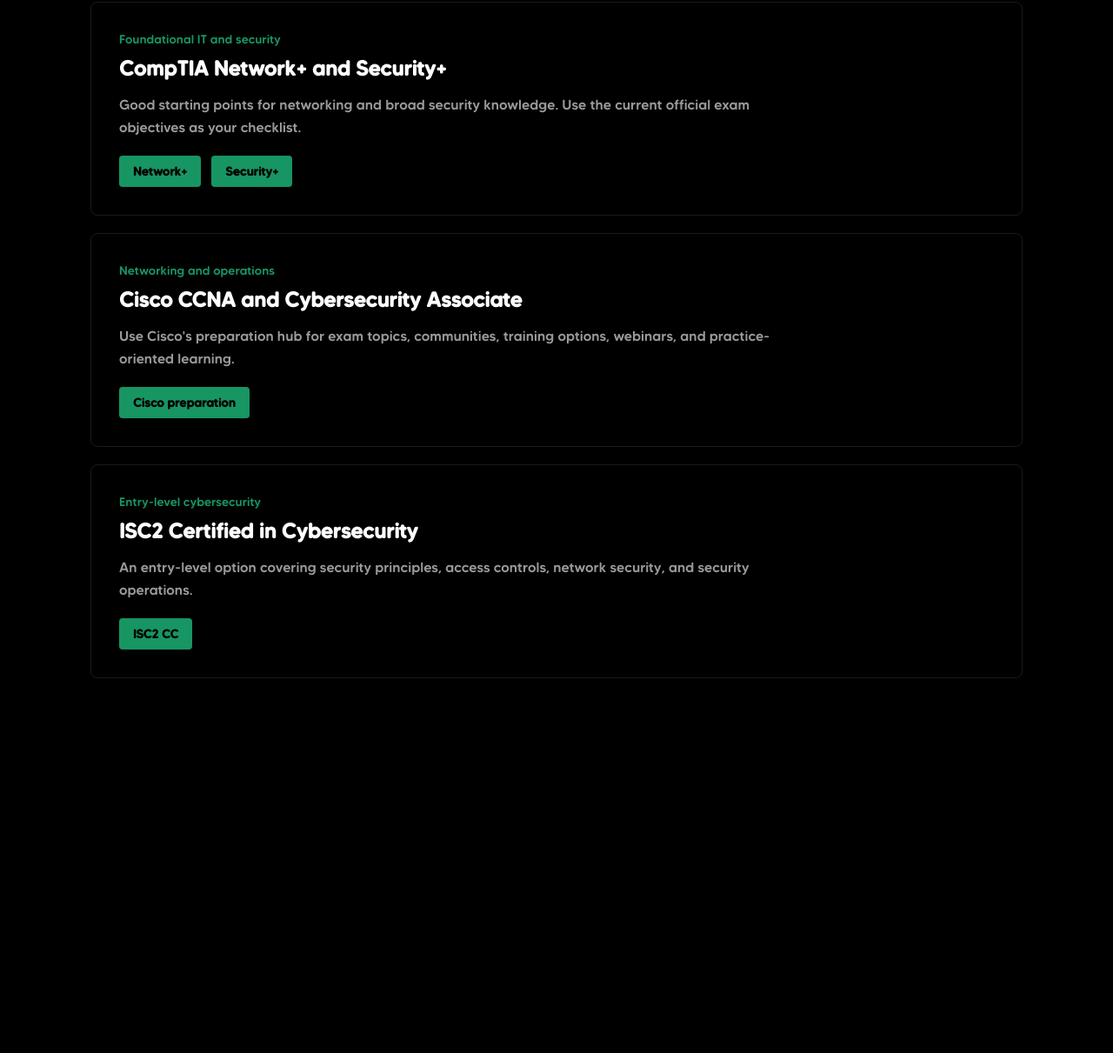
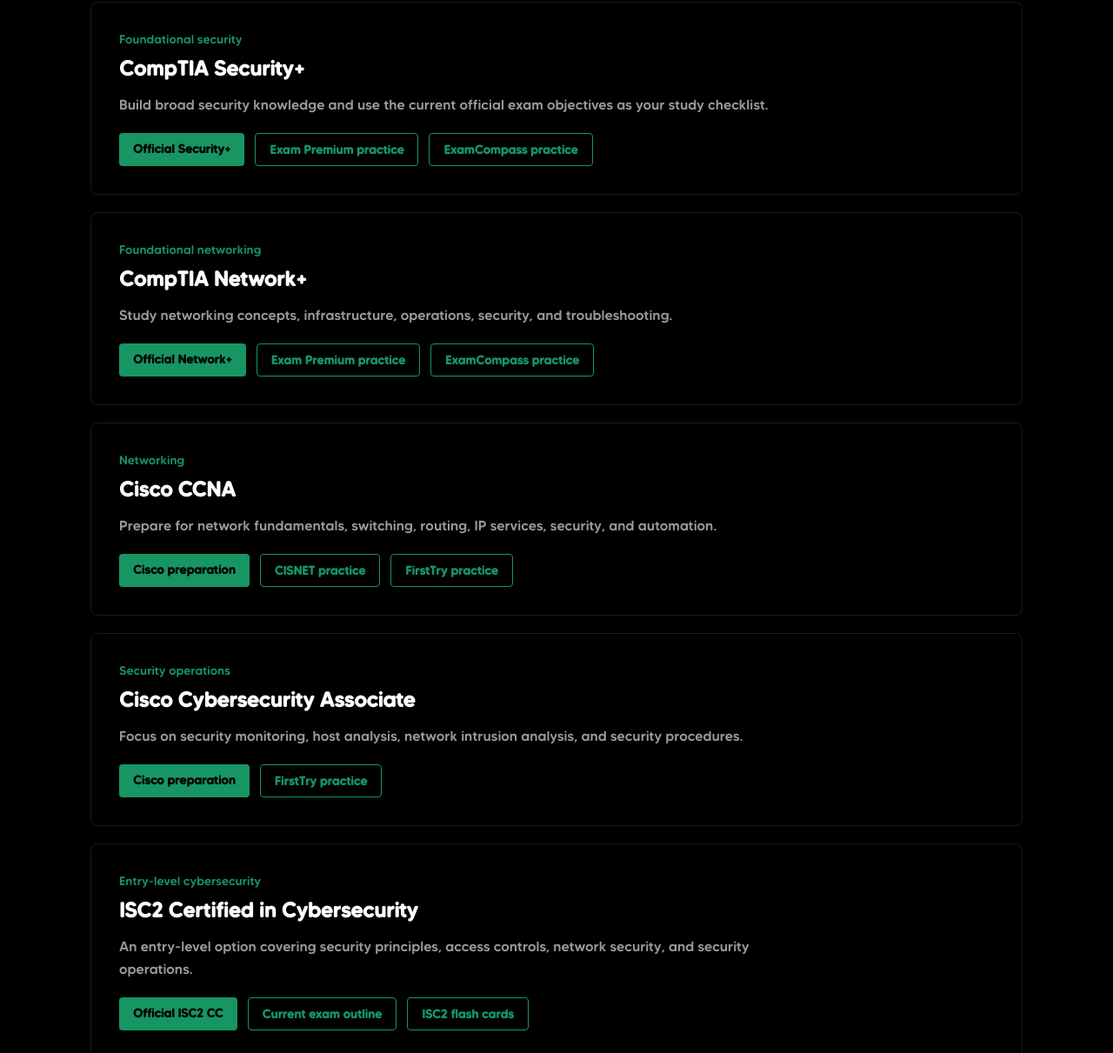
Before and after one commit to CYSCUVU/CYSCUVU-Website, a website: page certifications.html in a window 1280 px wide. Shown: the part 394-1605 px from the top of the page at 87% size. Before the commit the page ends 1254 px from the top, so only its background shows below. Drawn offline with Linux system fonts and the light colour scheme.

Commit message:
added practice tests to cert page

```diff
--- a/certifications.html
+++ b/certifications.html
@@ -24,25 +24,53 @@
 
             <div class="mt-12 space-y-5">
                 <section class="rounded-lg border border-white/10 p-6 sm:p-8">
-                    <p class="font-tommy text-sm text-cysc-green">Foundational IT and security</p>
-                    <h2 class="mt-2 font-tommy text-2xl font-bold">CompTIA Network+ and Security+</h2>
-                    <p class="mt-3 max-w-3xl font-tommy leading-relaxed text-white/60">Good starting points for networking and broad security knowledge. Use the current official exam objectives as your checklist.</p>
+                    <p class="font-tommy text-sm text-cysc-green">Foundational security</p>
+                    <h2 class="mt-2 font-tommy text-2xl font-bold">CompTIA Security+</h2>
+                    <p class="mt-3 max-w-3xl font-tommy leading-relaxed text-white/60">Build broad security knowledge and use the current official exam objectives as your study checklist.</p>
                     <div class="mt-5 flex flex-wrap gap-3 font-tommy text-sm font-bold">
-                        <a class="rounded bg-cysc-green px-4 py-2 text-black hover:bg-white" href="https://www.comptia.org/certifications/network" target="_blank" rel="noopener">Network+</a>
-                        <a class="rounded bg-cysc-green px-4 py-2 text-black hover:bg-white" href="https://www.comptia.org/certifications/security" target="_blank" rel="noopener">Security+</a>
+                        <a class="rounded bg-cysc-green px-4 py-2 text-black hover:bg-white" href="https://www.comptia.org/certifications/security" target="_blank" rel="noopener">Official Security+</a>
+                        <a class="rounded border border-cysc-green px-4 py-2 text-cysc-green hover:bg-cysc-green hover:text-black" href="https://exampremium.com/comptia-security/" target="_blank" rel="noopener">Exam Premium practice</a>
+                        <a class="rounded border border-cysc-green px-4 py-2 text-cysc-green hover:bg-cysc-green hover:text-black" href="https://www.examcompass.com/comptia/security-plus-certification/free-security-plus-practice-tests" target="_blank" rel="noopener">ExamCompass practice</a>
                     </div>
                 </section>
                 <section class="rounded-lg border border-white/10 p-6 sm:p-8">
-                    <p class="font-tommy text-sm text-cysc-green">Networking and operations</p>
-                    <h2 class="mt-2 font-tommy text-2xl font-bold">Cisco CCNA and Cybersecurity Associate</h2>
-                    <p class="mt-3 max-w-3xl font-tommy leading-relaxed text-white/60">Use Cisco's preparation hub for exam topics, communities, training options, webinars, and practice-oriented learning.</p>
-                    <a class="mt-5 inline-block rounded bg-cysc-green px-4 py-2 font-tommy text-sm font-bold text-black hover:bg-white" href="https://www.cisco.com/site/us/en/learn/training-certifications/certifications/how-to-prepare.html" target="_blank" rel="noopener">Cisco preparation</a>
+                    <p class="font-tommy text-sm text-cysc-green">Foundational networking</p>
+                    <h2 class="mt-2 font-tommy text-2xl font-bold">CompTIA Network+</h2>
+                    <p class="mt-3 max-w-3xl font-tommy leading-relaxed text-white/60">Study networking concepts, infrastructure, operations, security, and troubleshooting.</p>
+                    <div class="mt-5 flex flex-wrap gap-3 font-tommy text-sm font-bold">
+                        <a class="rounded bg-cysc-green px-4 py-2 text-black hover:bg-white" href="https://www.comptia.org/certifications/network" target="_blank" rel="noopener">Official Network+</a>
+                        <a class="rounded border border-cysc-green px-4 py-2 text-cysc-green hover:bg-cysc-green hover:text-black" href="https://exampremium.com/comptia-network/" target="_blank" rel="noopener">Exam Premium practice</a>
+                        <a class="rounded border border-cysc-green px-4 py-2 text-cysc-green hover:bg-cysc-green hover:text-black" href="https://www.examcompass.com/comptia/network-plus-certification/free-network-plus-practice-tests" target="_blank" rel="noopener">ExamCompass practice</a>
+                    </div>
+                </section>
+                <section class="rounded-lg border border-white/10 p-6 sm:p-8">
+                    <p class="font-tommy text-sm text-cysc-green">Networking</p>
+                    <h2 class="mt-2 font-tommy text-2xl font-bold">Cisco CCNA</h2>
+                    <p class="mt-3 max-w-3xl font-tommy leading-relaxed text-white/60">Prepare for network fundamentals, switching, routing, IP services, security, and automation.</p>
+                    <div class="mt-5 flex flex-wrap gap-3 font-tommy text-sm font-bold">
+                        <a class="rounded bg-cysc-green px-4 py-2 text-black hover:bg-white" href="https://www.cisco.com/site/us/en/learn/training-certifications/certifications/how-to-prepare.html" target="_blank" rel="noopener">Cisco preparation</a>
+                        <a class="rounded border border-cysc-green px-4 py-2 text-cysc-green hover:bg-cysc-green hover:text-black" href="https://www.cisnet.ca/tools/ccna-practice-questions" target="_blank" rel="noopener">CISNET practice</a>
+                        <a class="rounded border border-cysc-green px-4 py-2 text-cysc-green hover:bg-cysc-green hover:text-black" href="https://firsttry.app/certs/ccna/practice-test" target="_blank" rel="noopener">FirstTry practice</a>
+                    </div>
+                </section>
+                <section class="rounded-lg border border-white/10 p-6 sm:p-8">
+                    <p class="font-tommy text-sm text-cysc-green">Security operations</p>
+                    <h2 class="mt-2 font-tommy text-2xl font-bold">Cisco Cybersecurity Associate</h2>
+                    <p class="mt-3 max-w-3xl font-tommy leading-relaxed text-white/60">Focus on security monitoring, host analysis, network intrusion analysis, and security procedures.</p>
+                    <div class="mt-5 flex flex-wrap gap-3 font-tommy text-sm font-bold">
+                        <a class="rounded bg-cysc-green px-4 py-2 text-black hover:bg-white" href="https://www.cisco.com/site/us/en/learn/training-certifications/certifications/how-to-prepare.html" target="_blank" rel="noopener">Cisco preparation</a>
+                        <a class="rounded border border-cysc-green px-4 py-2 text-cysc-green hover:bg-cysc-green hover:text-black" href="https://firsttry.app/certs/cyberops-associate/practice-test" target="_blank" rel="noopener">FirstTry practice</a>
+                    </div>
                 </section>
                 <section class="rounded-lg border border-white/10 p-6 sm:p-8">
                     <p class="font-tommy text-sm text-cysc-green">Entry-level cybersecurity</p>
                     <h2 class="mt-2 font-tommy text-2xl font-bold">ISC2 Certified in Cybersecurity</h2>
                     <p class="mt-3 max-w-3xl font-tommy leading-relaxed text-white/60">An entry-level option covering security principles, access controls, network security, and security operations.</p>
-                    <a class="mt-5 inline-block rounded bg-cysc-green px-4 py-2 font-tommy text-sm font-bold text-black hover:bg-white" href="https://www.isc2.org/certifications/cc" target="_blank" rel="noopener">ISC2 CC</a>
+                    <div class="mt-5 flex flex-wrap gap-3 font-tommy text-sm font-bold">
+                        <a class="rounded bg-cysc-green px-4 py-2 text-black hover:bg-white" href="https://www.isc2.org/certifications/cc" target="_blank" rel="noopener">Official ISC2 CC</a>
+                        <a class="rounded border border-cysc-green px-4 py-2 text-cysc-green hover:bg-cysc-green hover:text-black" href="https://www.isc2.org/certifications/cc/cc-certification-exam-outline" target="_blank" rel="noopener">Current exam outline</a>
+                        <a class="rounded border border-cysc-green px-4 py-2 text-cysc-green hover:bg-cysc-green hover:text-black" href="https://cloud.connect.isc2.org/cc-flashcards" target="_blank" rel="noopener">ISC2 flash cards</a>
+                    </div>
                 </section>
             </div>
         </main>
```
Also changed, not shown: output.css.
